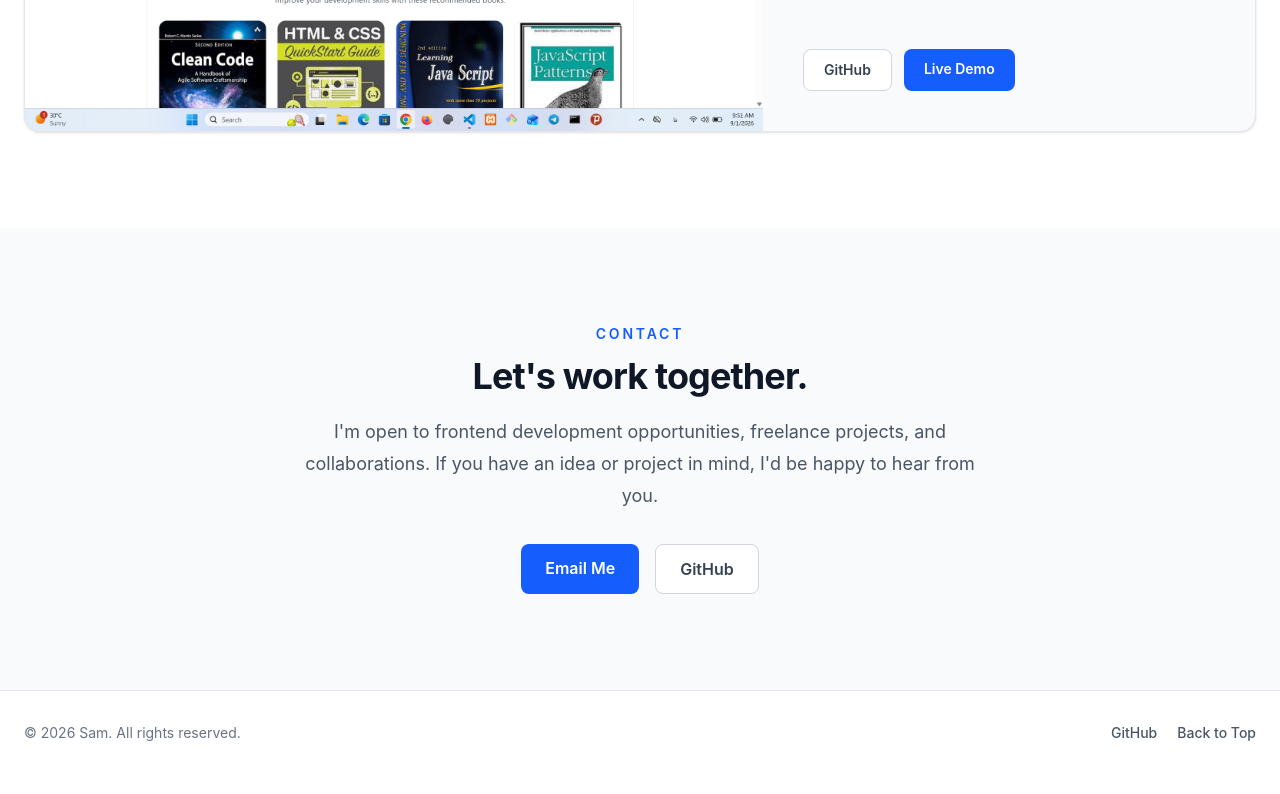
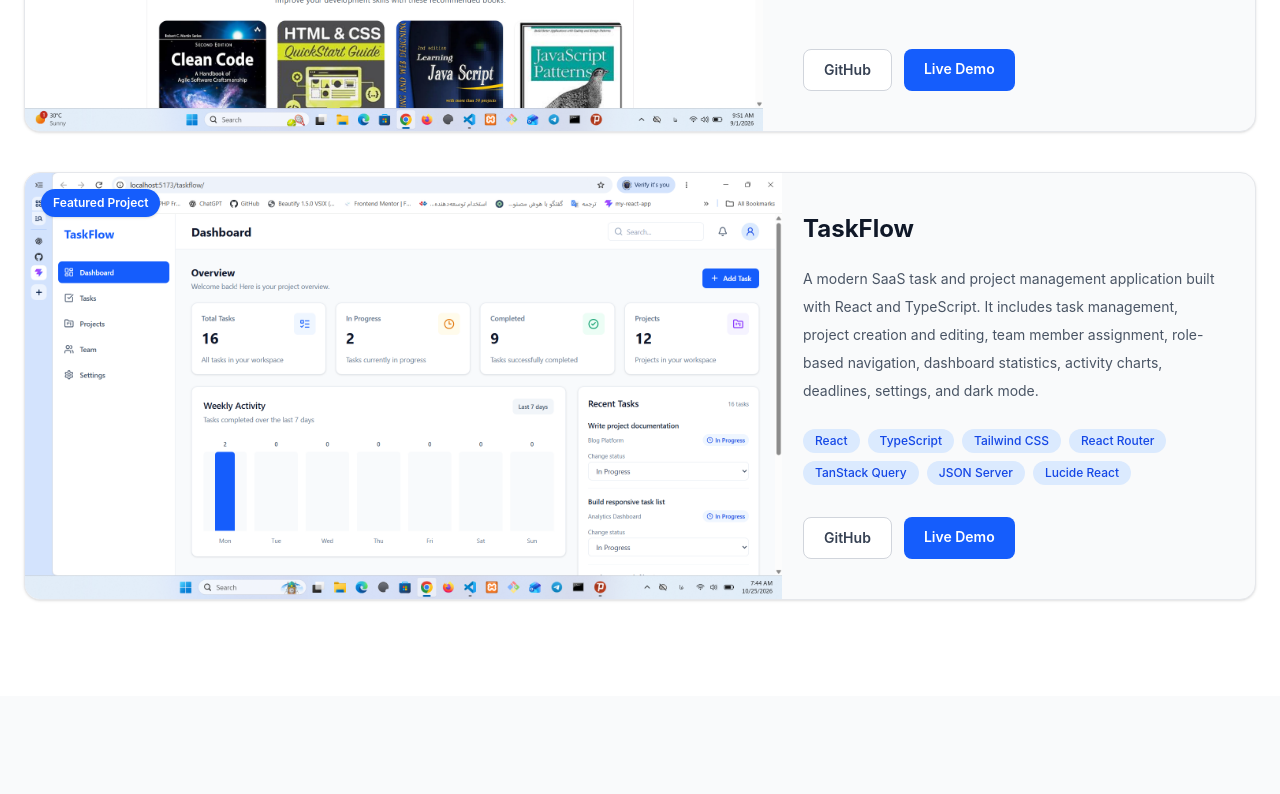
Before and after one commit to sam59246677/sam-portfolio, a React (Vite) app: page / in a window 1280 px wide. Shown: the part 4070-4864 px from the top of the page. Built offline with nearby package versions, Linux system fonts and the light colour scheme.

Commit message:
Add TaskFlow to portfolio projects

```diff
--- a/src/sections/Projects.tsx
+++ b/src/sections/Projects.tsx
@@ -3,6 +3,7 @@ import ecommerceImage from "../assets/projects/sam-ecommerce.png";
 import bookstoreImage from "../assets/projects/bookstore.png";
 import expenseTrackerImage from "../assets/projects/expense-tracker.png";
 import saasDashboardImage from "../assets/projects/saas-admin-dashboard.png";
+import taskflowImage from "../assets/projects/taskflow.png";
 
 const projects = [
   {
@@ -71,6 +72,26 @@ const projects = [
     live: "https://sam59246677.github.io/sam-sbookstore/",
     featured: false,
   },
+
+  {
+    title: "TaskFlow",
+    description:
+      "A modern SaaS task and project management application built with React and TypeScript. It includes task management, project creation and editing, team member assignment, role-based navigation, dashboard statistics, activity charts, deadlines, settings, and dark mode.",
+    image: taskflowImage,
+    technologies: [
+      "React",
+      "TypeScript",
+      "Tailwind CSS",
+      "React Router",
+      "TanStack Query",
+      "JSON Server",
+      "Lucide React",
+    ],
+    github: "https://github.com/sam59246677/taskflow",
+    live: "https://sam59246677.github.io/taskflow/",
+    featured: true,
+  },
+
 ];
 
 function Projects() {
```
Also changed, not shown: src/assets/projects/taskflow.png (added).
